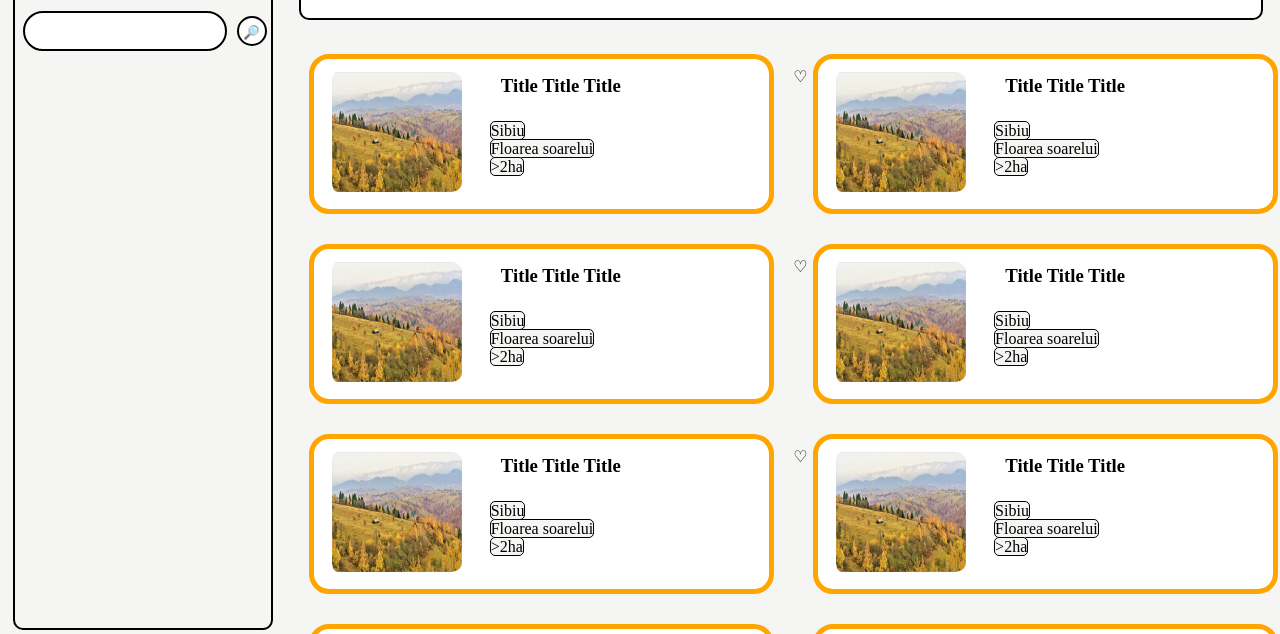
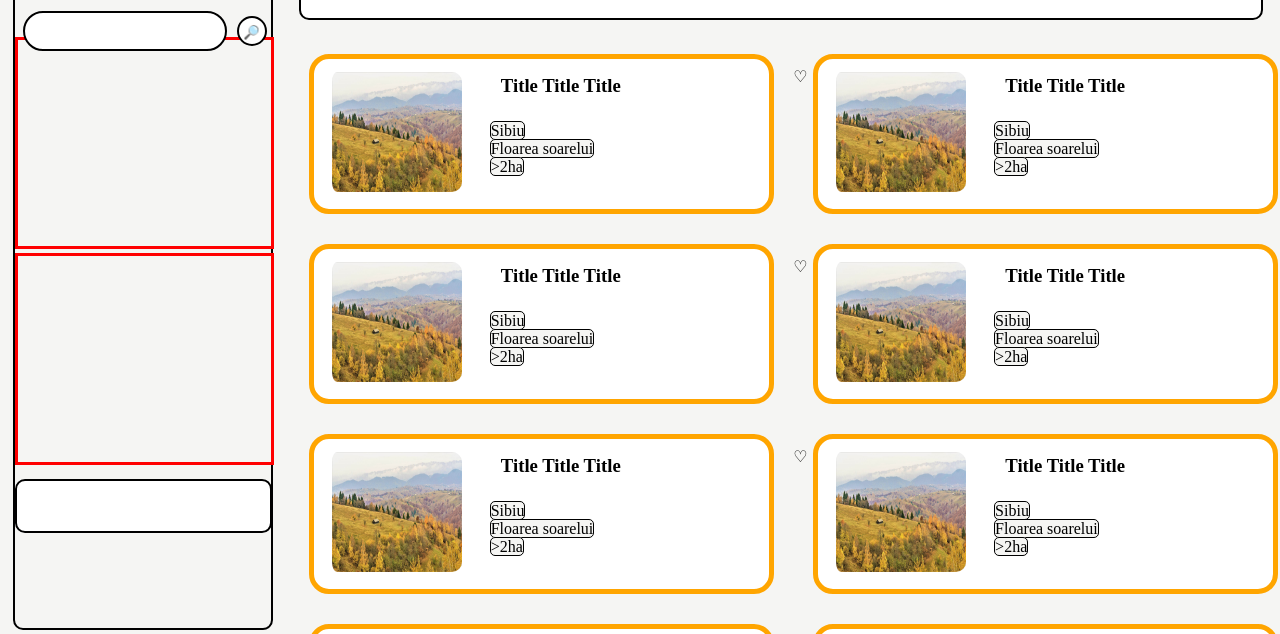
Before and after one commit to DusciucDaniel/HiveMind, a plain HTML site: page index.html in a window 1280 px wide. Shown: the part 92-726 px from the top of the page. Drawn offline with Linux system fonts and the light colour scheme.

Commit message:
9 Mar 2025, 01:36

```diff
--- a/style.css
+++ b/style.css
@@ -26,7 +26,8 @@ Logo {
 Filters {
     display: inline-block;
     width: 99%;
-    height: 89%;
+    height: 29%;
+    border: 3px solid red;
 }
 
 RightTab{
```
